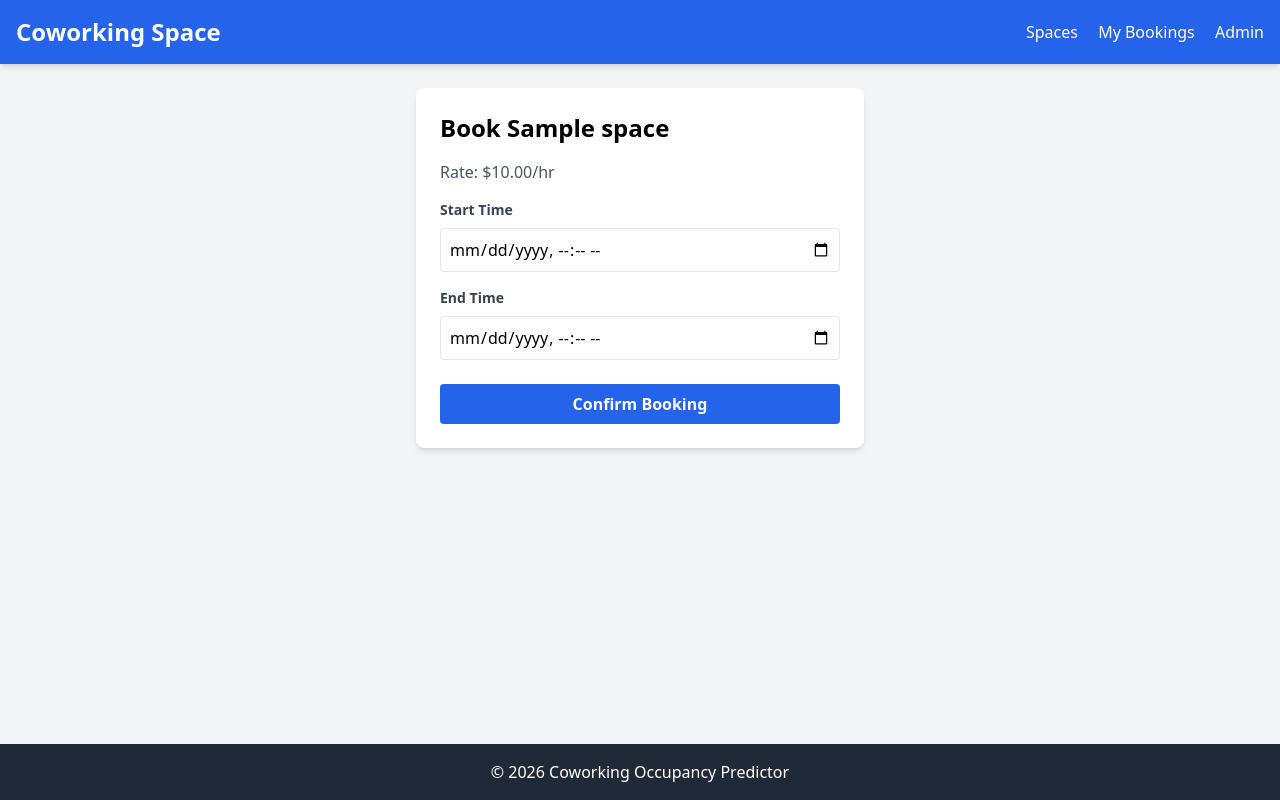
After one commit to hguu0/coworking_occupancy, a Django app: page /space/1/book/ in a window 1280 px wide. The commit adds this page. Run offline with Django 4.2, Linux system fonts and the light colour scheme; a user stored in the database is signed in; tables that the repository leaves empty hold one stand-in row (values such as "Sample post"); some libraries are stand-ins or nearby versions.

Commit message:
feat(booking): add booking forms and creation logic

```diff
--- /dev/null
+++ b/core/forms.py
@@ -0,0 +1,20 @@
+from django import forms
+from .models import Booking
+
+class BookingForm(forms.ModelForm):
+    class Meta:
+        model = Booking
+        fields = ['start_time', 'end_time']
+        widgets = {
+            'start_time': forms.DateTimeInput(attrs={'type': 'datetime-local', 'class': 'w-full p-2 border rounded'}),
+            'end_time': forms.DateTimeInput(attrs={'type': 'datetime-local', 'class': 'w-full p-2 border rounded'}),
+        }
+
+    def clean(self):
+        cleaned_data = super().clean()
+        start = cleaned_data.get("start_time")
+        end = cleaned_data.get("end_time")
+
+        if start and end:
+            if end <= start:
+                raise forms.ValidationError("End time must be after start time.")
--- /dev/null
+++ b/core/templates/core/booking_form.html
@@ -0,0 +1,28 @@
+{% extends "base.html" %}
+
+{% block content %}
+<div class="max-w-md mx-auto bg-white rounded-lg shadow-md overflow-hidden p-6">
+    <h2 class="text-2xl font-bold mb-4">Book {{ space.name }}</h2>
+    <p class="mb-4 text-gray-600">Rate: ${{ space.price_per_hour }}/hr</p>
+
+    <form method="post">
+        {% csrf_token %}
+        <div class="mb-4">
+            <label class="block text-gray-700 text-sm font-bold mb-2">Start Time</label>
+            {{ form.start_time }}
+            {{ form.start_time.errors }}
+        </div>
+        <div class="mb-6">
+            <label class="block text-gray-700 text-sm font-bold mb-2">End Time</label>
+            {{ form.end_time }}
+            {{ form.end_time.errors }}
+        </div>
+
+        <div class="flex items-center justify-between">
+            <button class="bg-blue-600 hover:bg-blue-700 text-white font-bold py-2 px-4 rounded focus:outline-none focus:shadow-outline w-full" type="submit">
+                Confirm Booking
+            </button>
+        </div>
+    </form>
+</div>
+{% endblock %}
--- a/core/templates/core/space_detail.html
+++ b/core/templates/core/space_detail.html
@@ -39,7 +39,7 @@
             <h3 class="text-2xl font-bold mb-4">Book this Space</h3>
             <!-- Booking Button/Form Placeholder -->
             {% if user.is_authenticated %}
-                <a href="#" class="inline-block bg-green-600 text-white font-bold py-3 px-8 rounded hover:bg-green-700 transition">
+                <a href="{% url 'book_space' space.pk %}" class="inline-block bg-green-600 text-white font-bold py-3 px-8 rounded hover:bg-green-700 transition">
                     Book Now
                 </a>
             {% else %}
--- a/core/urls.py
+++ b/core/urls.py
@@ -4,5 +4,6 @@ from . import views
 urlpatterns = [
     path('', views.SpaceListView.as_view(), name='space_list'),
     path('space/<int:pk>/', views.SpaceDetailView.as_view(), name='space_detail'),
+    path('space/<int:space_id>/book/', views.BookingCreateView.as_view(), name='book_space'),
     path('bookings/', views.BookingListView.as_view(), name='booking_list'),
 ]
--- a/core/views.py
+++ b/core/views.py
@@ -4,6 +4,8 @@ from django.contrib.auth.mixins import LoginRequiredMixin
 from django.db.models import Count, Avg
 from .models import Space, Booking, OccupancyLog
 from .utils import generate_occupancy_graph
+from .forms import BookingForm
+from django.urls import reverse_lazy
 
 class SpaceListView(ListView):
     model = Space
@@ -33,3 +35,21 @@ class BookingListView(LoginRequiredMixin, ListView):
 
     def get_queryset(self):
         return Booking.objects.filter(user=self.request.user).order_by('-start_time')
+
+
+class BookingCreateView(LoginRequiredMixin, CreateView):
+    model = Booking
+    form_class = BookingForm
+    template_name = 'core/booking_form.html'
+    success_url = reverse_lazy('booking_list')
+
+    def form_valid(self, form):
+        space = get_object_or_404(Space, pk=self.kwargs['space_id'])
+        form.instance.space = space
+        form.instance.user = self.request.user
+        return super().form_valid(form)
+
+    def get_context_data(self, **kwargs):
+        context = super().get_context_data(**kwargs)
+        context['space'] = get_object_or_404(Space, pk=self.kwargs['space_id'])
+        return context
```
